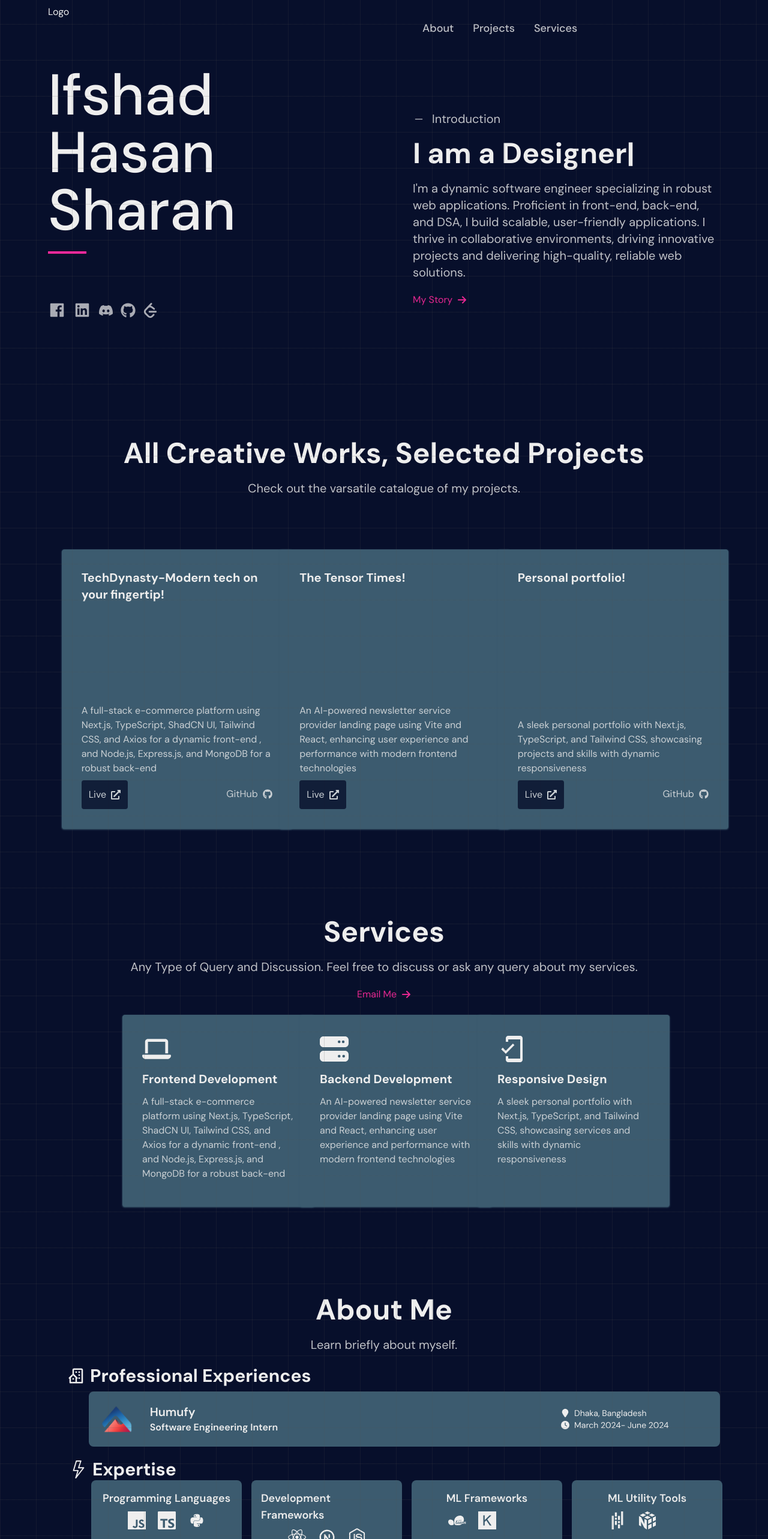
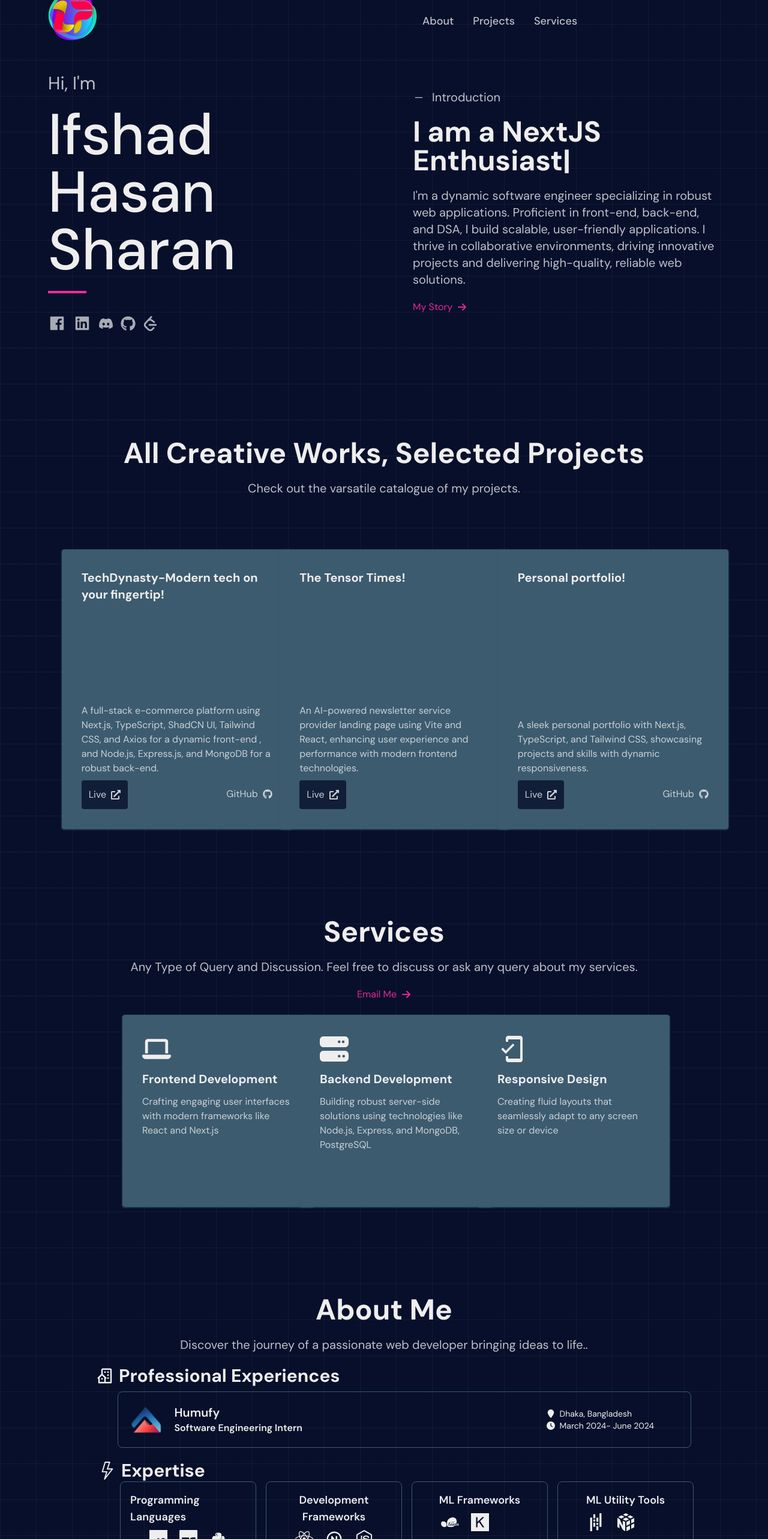
Before and after one commit to ifshad/developer-portfolio-ifshad, a Next.js app: page / in a window 1280 px wide. Shown: the part 80-2646 px from the top of the page at 60% size. Built offline with nearby package versions, Linux system fonts and the light colour scheme.

Commit message:
all text updated

```diff
--- a/app/globals.css
+++ b/app/globals.css
@@ -4,7 +4,7 @@
 
 @layer base {
   :root {
-    /* --background: #373A40; */
+    --background: 227 73% 10%;
     --foreground: 222.2 84% 4.9%;
 
     --card: 0 0% 100%;
@@ -83,7 +83,7 @@
     @apply bg-primary-color text-secondary-color;
   }
   .card {
-    @apply p-4 hover:transition-all hover:shadow-xl rounded-lg md:grid md:grid-cols-12 items-center gap-2 text-sm text-start bg-card-color hover:shadow-card-color;
+    @apply p-4 transition-all hover:shadow-md rounded-lg md:grid md:grid-cols-12 items-center gap-2 text-sm text-start bg-transparent border border-card-color hover:shadow-card-color;
   }
 
   .card-title {
--- a/app/layout.tsx
+++ b/app/layout.tsx
@@ -2,6 +2,8 @@ import type { Metadata } from "next";
 import { DM_Sans, Lato, Ubuntu } from "next/font/google";
 import "./globals.css";
 import Footer from "@/components/Layout/Footer";
+import logo from "@/public/Images/Circles_Life_RGB_Color_Logo logo.svg";
+
 
 const dmSans = DM_Sans({
   weight: ["900", "800", "700", "600", "500", "400", "300"],
@@ -9,7 +11,7 @@ const dmSans = DM_Sans({
 });
 
 export const metadata: Metadata = {
-  title: "Ifshad-Dev",
+  title: "Ifshad's Portfolio",
   description: "Developer portfolio of Ifshad Hasan Sharan",
 };
 
@@ -20,9 +22,12 @@ export default function RootLayout({
 }>) {
   return (
     <html lang="en">
+      <head>
+        <link rel="shortcut icon" href="/Images/Circles_Life_RGB_Color_Logo logo.svg" type="image/x-icon" />
+      </head>
       <body className={dmSans.className}>
-        <div className="relative h-full w-full bg-secondary-color">
-          <div className="absolute bottom-0 left-0 right-0 top-0 bg-[linear-gradient(to_right,#4f4f4f2e_1px,transparent_1px),linear-gradient(to_bottom,#4f4f4f2e_1px,transparent_1px)] bg-[size:60px_60px]"></div>
+        <div className="relative h-full w-full">
+          <div className="absolute bottom-0 left-0 right-0 top-0 bg-[linear-gradient(to_right,#4f4f4f2e_1px,transparent_1px),linear-gradient(to_bottom,#4f4f4f2e_1px,transparent_1px)] bg-[size:60px_60px] -z-40"></div>
           <div className="">
             {children}
             <Footer />
--- a/app/page.tsx
+++ b/app/page.tsx
@@ -2,6 +2,12 @@ import SelfBanner from "@/components/SelfBanner/page";
 import ShowcaseBanner from "@/components/ShowcaseBanner/page";
 import PortfolioPage from "@/components/PortfolioPage/page";
 import AboutSection from "@/components/AboutSection/page";
+import {
+  Tooltip,
+  TooltipContent,
+  TooltipProvider,
+  TooltipTrigger,
+} from "@/components/ui/tooltip";
 
 export default function Home() {
   return (
--- a/components/AboutSection/page.tsx
+++ b/components/AboutSection/page.tsx
@@ -14,9 +14,11 @@ export default function AboutSection() {
       <div className="text-center">
         <h2 className="text-lg md:text-5xl font-bold">About Me</h2>
         <p className="text-lg my-5 md:text-xl opacity-80">
-          Learn briefly about myself.
+          Discover the journey of a passionate web developer bringing ideas to
+          life..
         </p>
       </div>
+      <div className="w-11/12 mx-auto">
         <ProfessionalExpPage />
         <ExpertisePage />
         <EducationPage />
@@ -25,5 +27,6 @@ export default function AboutSection() {
         <AchievementPage />
         <VolunteerPage />
       </div>
+    </div>
   );
 }
--- a/components/ExpertisePage/page.tsx
+++ b/components/ExpertisePage/page.tsx
@@ -35,7 +35,7 @@ import {
   TooltipContent,
   TooltipProvider,
   TooltipTrigger,
-} from "@/components/ui/tooltip";
+} from "@/components/ui/tooltip"
 
 const languages = [
   {
@@ -176,7 +176,7 @@ export default function ExpertisePage() {
         </div>
         {/* Dev Framework */}
         <div className="group card flex flex-col h-full">
-          <h2 className="text-lg font-semibold text-navy group-hover:text-white">
+          <h2 className="text-lg font-semibold text-center text-navy group-hover:text-white">
             Development Frameworks
           </h2>
           <div className="grid grid-cols-3 gap-5 text-3xl">
--- a/components/Layout/Footer.tsx
+++ b/components/Layout/Footer.tsx
@@ -3,7 +3,9 @@ import React, { useState } from "react";
 import { FaArrowRight, FaDiscord } from "react-icons/fa6";
 import Link from "next/link";
 import axios from "axios";
-import { Button } from "../ui/button";
+import { Button } from "@/components/ui/button";
+import logo from "@/public/Images/Circles_Life_RGB_Color_Logo logo.svg";
+import Image from "next/image";
 
 export default function Footer() {
   const [loading, setLoading] = useState(false);
@@ -117,9 +119,7 @@ export default function Footer() {
                   Tell Me About Your Project
                 </label>
               </div>
-              <Button className="btn transition-all duration-500">
-                {loading ? "Sending..." : "Send Message"}
-              </Button>
+              <Button>{loading ? "Sending..." : "Send Message"}</Button>
             </form>
             <p className="mt-2 text-base-100">
               *We won&apos;t share your data with anyone else...
@@ -142,7 +142,8 @@ export default function Footer() {
         </div>
       </div>
       {/* Copyright */}
-      <div className="text-center">
+      <div className="flex flex-col items-center justify-center">
+        <Image src={logo} alt="Logo or monogram" height={100} />
         <p>Thanks For Scrolling! Thats All Folks.</p>
         <p>
           &copy;All right reserved <span>{new Date().getFullYear()}</span>
--- a/components/PortfolioPage/page.tsx
+++ b/components/PortfolioPage/page.tsx
@@ -9,7 +9,7 @@ const projects = [
     title: "TechDynasty-Modern tech on your fingertip!",
     imageUrl: "",
     description:
-      "A full-stack e-commerce platform using Next.js, TypeScript, ShadCN UI, Tailwind CSS, and Axios for a dynamic front-end , and Node.js, Express.js, and MongoDB for a robust back-end ",
+      "A full-stack e-commerce platform using Next.js, TypeScript, ShadCN UI, Tailwind CSS, and Axios for a dynamic front-end , and Node.js, Express.js, and MongoDB for a robust back-end. ",
     liveLink: "https://tech-dynasty-client.vercel.app/",
     repoLink: "https://github.com/ifshad/tech-dynasty-client",
   },
@@ -17,7 +17,7 @@ const projects = [
     title: "The Tensor Times!",
     imageUrl: "",
     description:
-      "An AI-powered newsletter service provider landing page using Vite and React, enhancing user experience and performance with modern frontend technologies",
+      "An AI-powered newsletter service provider landing page using Vite and React, enhancing user experience and performance with modern frontend technologies.",
     liveLink: "https://ai-news-letter.netlify.app/",
     repoLink: "",
   },
@@ -25,7 +25,7 @@ const projects = [
     title: "Personal portfolio!",
     imageUrl: "",
     description:
-      "A sleek personal portfolio with Next.js, TypeScript, and Tailwind CSS, showcasing projects and skills with dynamic responsiveness",
+      "A sleek personal portfolio with Next.js, TypeScript, and Tailwind CSS, showcasing projects and skills with dynamic responsiveness.",
     liveLink: "https://ifshads-code-journey.vercel.app/",
     repoLink: "waihttps://github.com/ifshad/developer-portfolio-ifshadt",
   },
--- a/components/SelfBanner/page.tsx
+++ b/components/SelfBanner/page.tsx
@@ -2,7 +2,6 @@
 import React from "react";
 import { TypeAnimation } from "react-type-animation";
 import Image from "next/image";
-import ifshad from "@/public/Images/Ifshad_01.png";
 import { Button } from "../ui/button";
 import Link from "next/link";
 import { FaArrowRight } from "react-icons/fa6";
@@ -10,15 +9,23 @@ import { BiLogoFacebookSquare, BiLogoLinkedinSquare } from "react-icons/bi";
 import { FaDiscord, FaGithub } from "react-icons/fa6";
 import { SiLeetcode } from "react-icons/si";
 import { GoDash } from "react-icons/go";
+import logo from "@/public/Images/Circles_Life_RGB_Color_Logo logo.svg";
 
 export default function SelfBanner() {
   return (
     <div className="container flex md:h-[700px] w-full">
       {/* Image intro */}
       <div className="w-1/2 p-5 md:p-12 flex flex-col justify-around">
-        <div>Logo</div>
+        <div>
+          <Link href="/">
+            <Image src={logo} alt="Logo or monogram" height={100} />
+          </Link>
+        </div>
         {/* Name */}
         <div>
+          <p className="text-lg mb-5 md:text-3xl opacity-80 flex gap-3 items-center">
+            Hi, I&apos;m
+          </p>
           <h1 className="text-4xl md:text-8xl font-medium">
             Ifshad <br /> Hasan Sharan
           </h1>
@@ -59,7 +66,7 @@ export default function SelfBanner() {
           alt="Ifshad Hasan Sharan"
           // width={360}
           height={600}
-          className="absolute -z-10 translate-x-60 bottom-0"
+          className="absolute z-10 translate-x-60 bottom-0"
         /> */}
       </div>
       {/* Description */}
@@ -90,15 +97,19 @@ export default function SelfBanner() {
         </div>
         {/* Description Section */}
         <div>
-          <p className="text-lg mb-5 md:text-xl opacity-80 flex gap-3 items-center"><GoDash /> Introduction</p>
+          <p className="text-lg mb-5 md:text-xl opacity-80 flex gap-3 items-center">
+            <GoDash /> Introduction
+          </p>
           <TypeAnimation
             sequence={[
               // Same substring at the start will only be typed out once, initially
               "I am a Software Engineer",
               1000,
-              "I am a Full Stack Developer",
-              1000, // wait 1s before replacing "Mice" with "Hamsters"
-              "I am a Designer",
+              "I am a MERN Stack Expert",
+              1000,
+              "I am a NextJS Enthusiast",
+              1000,
+              "I am a TypeScript Lover",
               1000,
             ]}
             wrapper="span"
@@ -119,7 +130,7 @@ export default function SelfBanner() {
           </p>
           <div className="">
             <Link
-              href="/about"
+              href="#about"
               className="inline-flex text-accent-color opacity-90 items-center gap-x-2 border-b-2 border-transparent hover:opacity-100 hover:border-accent-color transition-all duration-500"
             >
               My Story <FaArrowRight />
--- a/components/ShowcaseBanner/page.tsx
+++ b/components/ShowcaseBanner/page.tsx
@@ -16,19 +16,19 @@ const services = [
     title: "Frontend Development",
     icon: <FaLaptop />,
     description:
-      "A full-stack e-commerce platform using Next.js, TypeScript, ShadCN UI, Tailwind CSS, and Axios for a dynamic front-end , and Node.js, Express.js, and MongoDB for a robust back-end ",
+      "Crafting engaging user interfaces with modern frameworks like React and Next.js ",
   },
   {
     title: "Backend Development",
     icon: <FaServer />,
     description:
-      "An AI-powered newsletter service provider landing page using Vite and React, enhancing user experience and performance with modern frontend technologies",
+      "Building robust server-side solutions using technologies like Node.js, Express, and MongoDB, PostgreSQL",
   },
   {
     title: "Responsive Design",
     icon: <MdMobileFriendly />,
     description:
-      "A sleek personal portfolio with Next.js, TypeScript, and Tailwind CSS, showcasing services and skills with dynamic responsiveness",
+      "Creating fluid layouts that seamlessly adapt to any screen size or device",
   },
 ];
 export default function ShowcaseBanner() {
@@ -45,12 +45,12 @@ export default function ShowcaseBanner() {
           query about my services.
         </p>
         <div className="">
-          <Link
-            href="/about"
+          <a
+            href="mailto:ifshadmte.51@gmail.com"
             className="inline-flex text-accent-color opacity-90 items-center gap-x-2 border-b-2 border-transparent hover:opacity-100 hover:border-accent-color transition-all duration-500"
           >
             Email Me <FaArrowRight />
-          </Link>
+          </a>
         </div>
       </div>
       {/* Services */}
```
Also changed, not shown: public/Images/Circles_Life_RGB_Color_Logo logo.svg (renamed from public/Circles_Life_RGB_Color_Logo logo.svg). Lines whose indentation alone changed are shown as unchanged.
